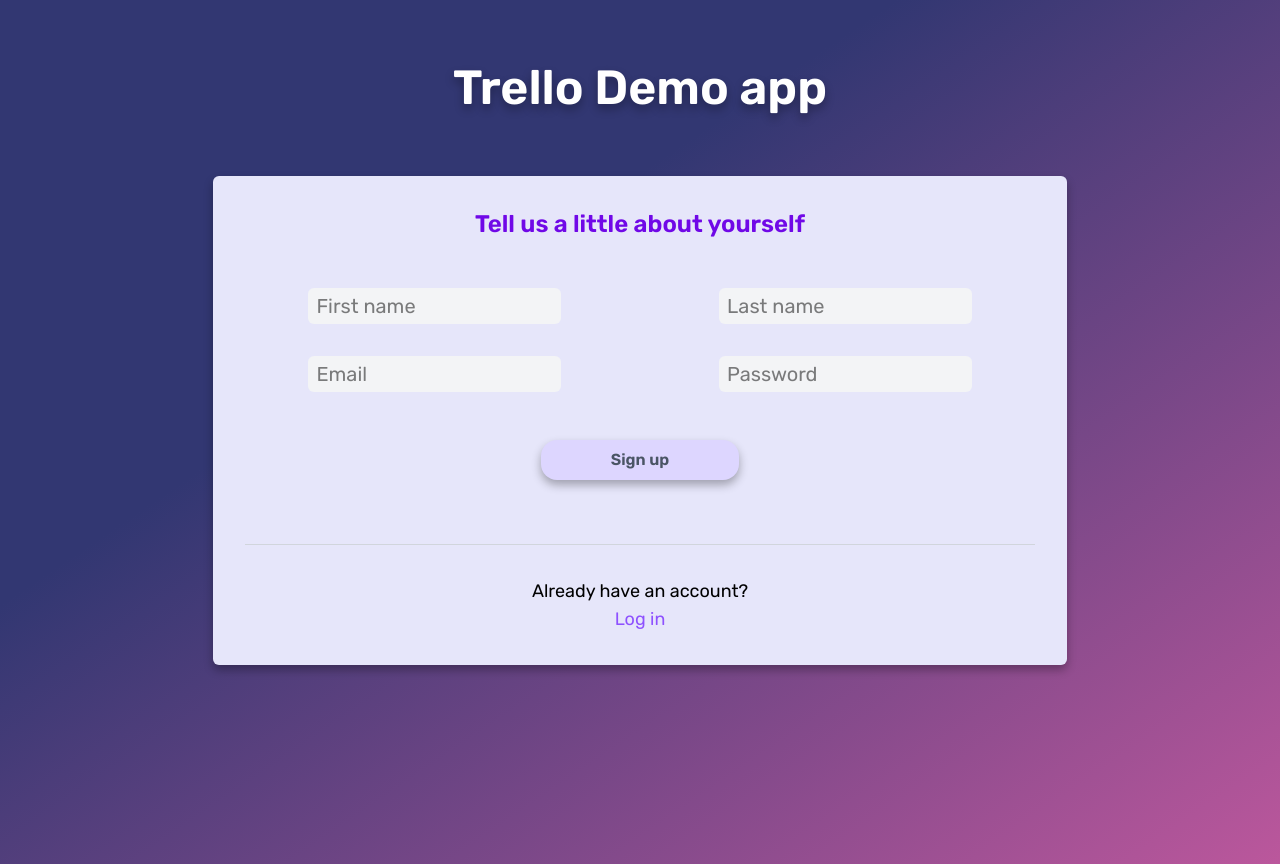
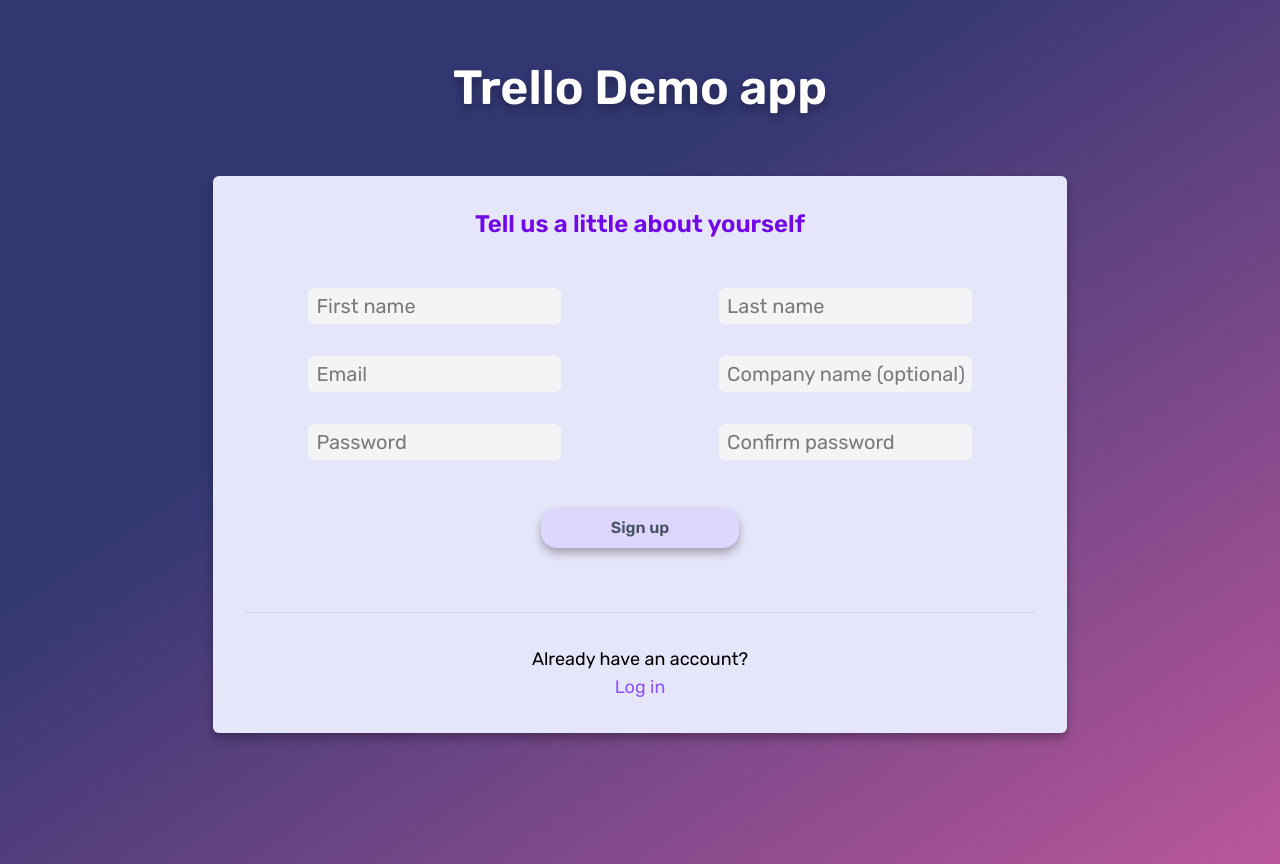
Before and after one commit to PeterBYUI/koban-like-demo, a React (Vite) app: page /signup in a window 1280 px wide. Built offline with nearby package versions, Linux system fonts and the light colour scheme; no server answers.

Commit message:
Added a confirm password input field and added login checks to the boards route

```diff
--- a/src/App.jsx
+++ b/src/App.jsx
@@ -2,12 +2,17 @@
 import { createBrowserRouter } from "react-router";
 import { RouterProvider } from "react-router";
 import { Navigate } from "react-router";
+import { useContext } from "react";
+import { AuthContext } from "./store/AuthContext";
 
 //pages
 import RootPage from "./pages/Root";
 import LoginPage from "./pages/Login";
 import Boards from "./pages/Boards";
 import SignupPage from "./pages/Signup";
+
+function App() {
+  const { user } = useContext(AuthContext);
 
   const router = createBrowserRouter([
     {
@@ -28,13 +33,12 @@ const router = createBrowserRouter([
         },
         {
           path: "/boards",
-        element: <Boards />,
+          element: user ? <Boards /> : <Navigate to="/login" replace />,
         },
       ],
     },
   ]);
 
-function App() {
   return (
     <>
       <RouterProvider router={router} />
--- a/src/components/Error.jsx
+++ b/src/components/Error.jsx
@@ -5,6 +5,7 @@ export default function Error({ errors }) {
     "format/name": "Your first and last names must be at least 2 characters long.",
     "format/email": "Please enter a valid email.",
     "format/password": "Your password must be at least 6 characters long and contain at least 1 digit.",
+    "format/confirm-password": "The passwords do not match.",
   };
 
   return (
--- a/src/hooks/useInput.jsx
+++ b/src/hooks/useInput.jsx
@@ -12,6 +12,7 @@ export default function useSecureInput(checkingFunction) {
     enteredData,
     handleUpdateData,
     setIsBlurred,
+    isBlurred,
     error: !checkingFunction(enteredData) && isBlurred,
     disabled: !checkingFunction(enteredData),
   };
--- a/src/pages/Login.jsx
+++ b/src/pages/Login.jsx
@@ -1,6 +1,8 @@
 import { useNavigate } from "react-router";
 import { useMutation } from "@tanstack/react-query";
 import { signInUser } from "../util/http";
+import { isEmailValid } from "../util/validation";
+import { isPasswordValid } from "../util/validation";
 import useSecureInput from "../hooks/useInput";
 
 import SigningButton from "../components/SigningButton";
@@ -24,7 +26,7 @@ export default function LoginPage() {
     setIsBlurred: setEmailIsBlurred,
     error: emailError,
     disabled: eDisabled,
-  } = useSecureInput((str) => str.includes("@")); //create a function in a utility file with all the checks
+  } = useSecureInput(isEmailValid);
 
   const {
     enteredData: password,
@@ -32,7 +34,7 @@ export default function LoginPage() {
     setIsBlurred: setPasswordIsBlurred,
     error: passwordError,
     disabled: pDisabled,
-  } = useSecureInput((str) => str.length >= 6);
+  } = useSecureInput(isPasswordValid);
 
   let errors = [];
   if (isError) errors.push(error?.code || "An error occured.");
@@ -74,7 +76,7 @@ export default function LoginPage() {
             title={isPending ? "Loading..." : "Log in"}
             type="violet"
             width="w-3/4 lg:w-1/4"
-            disabled={eDisabled || pDisabled}
+            disabled={eDisabled || pDisabled || isPending}
           />
           {errors.length > 0 && <Error errors={errors} />}
         </form>
--- a/src/pages/Signup.jsx
+++ b/src/pages/Signup.jsx
@@ -6,6 +6,7 @@ import { useContext } from "react";
 import { AuthContext } from "../store/AuthContext";
 import { isEmailValid } from "../util/validation";
 import { isPasswordValid } from "../util/validation";
+import { useRef } from "react";
 import useSecureInput from "../hooks/useInput";
 
 import CredientialCard from "../components/CredientialCard";
@@ -55,16 +56,30 @@ export default function SignupPage() {
   const {
     enteredData: password,
     handleUpdateData: handleUpdatePassword,
+    isBlurred: passwordIsBlurred,
     setIsBlurred: setPasswordIsBlurred,
     error: passwordError,
     disabled: pDisabled,
   } = useSecureInput(isPasswordValid);
 
+  const {
+    enteredData: confirmedPassword,
+    handleUpdateData: handleUpdateConfirmedPassword,
+    isBlurred: confirmedPasswordIsBlurred,
+    setIsBlurred: setConfirmedPasswordIsBlurred,
+    error: confirmedPasswordError,
+    disabled: cpDisabled,
+  } = useSecureInput(isPasswordValid);
+
+  const companyNameRef = useRef(); //no specific validation for the company name
+  //might be deleted later (the company's name can be retrieved using FormData)
+
   let errors = [];
   if (isError) errors.push(error?.code || "An error has occured");
   if (emailError) errors.push("format/email");
-  if (passwordError) errors.push("format/password");
+  if (passwordError || confirmedPasswordError) errors.push("format/password");
   if (firstNameError || lastNameError) errors.push("format/name");
+  if (confirmedPassword !== password && passwordIsBlurred && confirmedPasswordIsBlurred) errors.push("format/confirm-password");
 
   return (
     <CredientialCard styling="p-8 flex flex-col gap-8">
@@ -98,6 +113,7 @@ export default function SignupPage() {
             placeholder="Email"
             required
           />
+          <Input ref={companyNameRef} type="text" name="company-name" placeholder="Company name (optional)" />
           <Input
             type="password"
             value={password}
@@ -107,13 +123,23 @@ export default function SignupPage() {
             placeholder="Password"
             required
           />
+
+          <Input
+            type="password"
+            value={confirmedPassword}
+            onChange={handleUpdateConfirmedPassword}
+            onBlur={() => setConfirmedPasswordIsBlurred(true)}
+            name="password"
+            placeholder="Confirm password"
+            required
+          />
         </div>
         <p className="text-center my-8">
           <SigningButton
             title={isPending ? "Loading..." : "Sign up"}
             type="violet"
             width="w-3/4 lg:w-1/4"
-            disabled={eDisabled || pDisabled || fnDisabled || lnDisabled}
+            disabled={eDisabled || pDisabled || fnDisabled || lnDisabled || cpDisabled || password !== confirmedPassword}
           />
         </p>
         {errors.length > 0 && <Error errors={errors} />}
```
Lines whose indentation alone changed are shown as unchanged.
